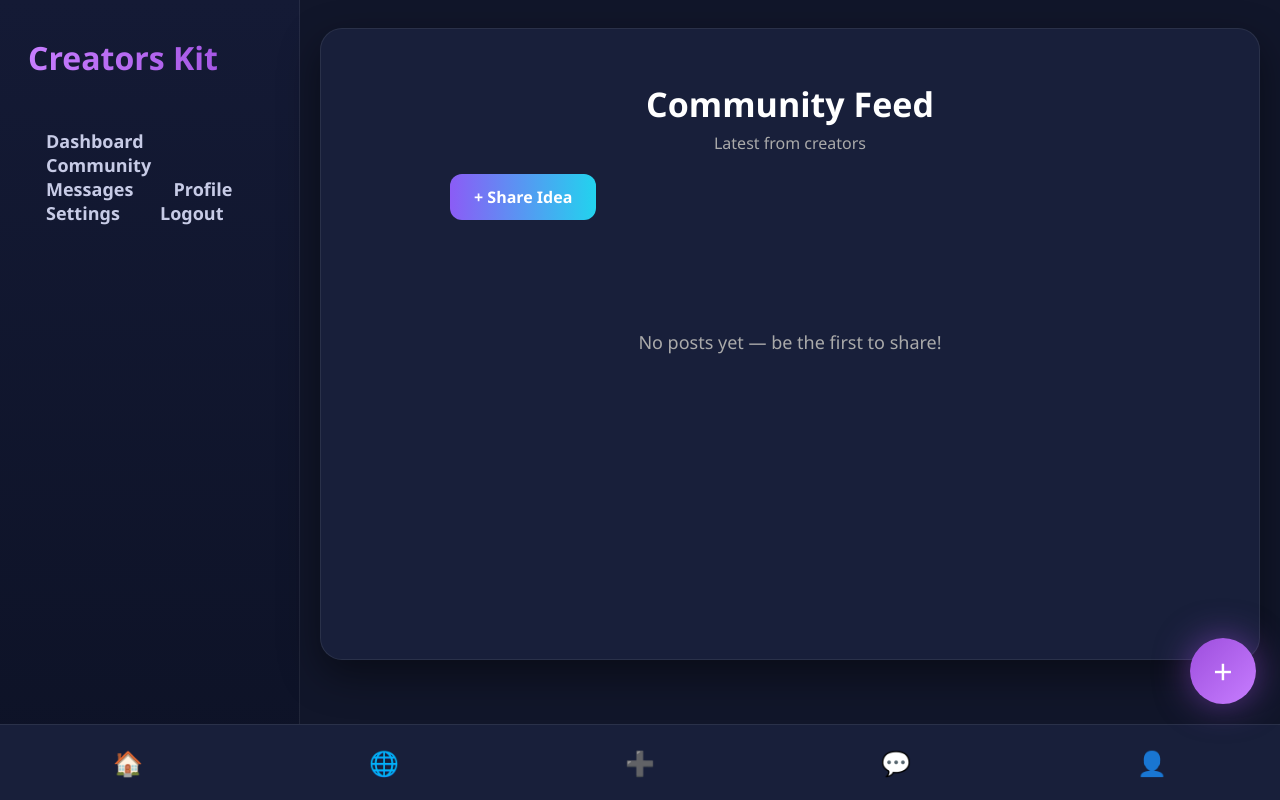
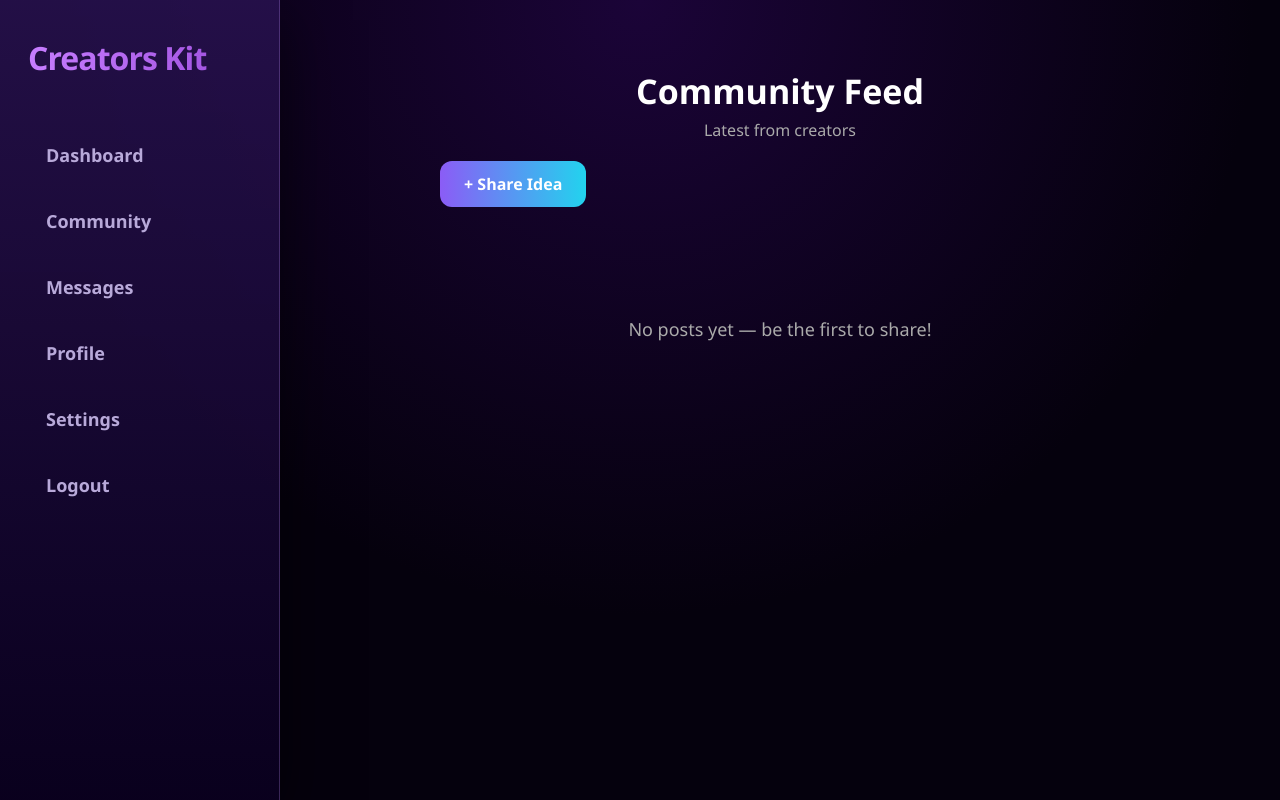
Before and after one commit to drwttierney-wq/Creatorskit, a Flask app: page /community in a window 1280 px wide. Run offline with Flask 3, Linux system fonts and the light colour scheme; the visitor is signed in with stand-in values (Sample User, id 1); parts of the project's set-up code (start-up, migrations or seed data) failed here and were passed over.

Commit message:
Update base.html

```diff
--- a/templates/base.html
+++ b/templates/base.html
@@ -7,29 +7,27 @@
 
 <style>
 /* =====================================================
-   DESIGN SYSTEM (LIGHTER / CLEARER)
+   DESIGN TOKENS
 ===================================================== */
 :root {
-  --bg-root: #0b1020;
-  --bg-canvas: #11162a;
-  --bg-panel: #181f3a;
-  --bg-card: #1f2a52;
+  --bg-root: #05010d;
+  --bg-panel: rgba(20, 6, 40, 0.9);
+  --bg-glass: rgba(40, 18, 80, 0.55);
 
-  --border-soft: rgba(255,255,255,0.08);
-  --border-strong: rgba(199,125,255,0.45);
+  --border-soft: rgba(200,150,255,0.25);
+  --border-strong: rgba(200,150,255,0.45);
 
   --text-main: #ffffff;
-  --text-muted: #c7cbe6;
+  --text-muted: #b8a9d9;
 
   --accent-main: #9d4edd;
   --accent-soft: #c77dff;
 
-  --radius-md: 14px;
-  --radius-lg: 22px;
+  --radius-md: 16px;
+  --radius-lg: 24px;
 
-  --shadow-soft: 0 15px 40px rgba(0,0,0,0.45);
-  --shadow-strong: 0 25px 70px rgba(0,0,0,0.6);
-  --shadow-glow: 0 0 35px rgba(157,78,221,0.55);
+  --shadow-soft: 0 20px 60px rgba(0,0,0,0.6);
+  --shadow-glow: 0 0 40px rgba(157,78,221,0.6);
 }
 
 /* =====================================================
@@ -50,7 +48,9 @@ a {
    BODY
 ===================================================== */
 body {
-  background: linear-gradient(180deg, #0f1430, var(--bg-root));
+  background:
+    radial-gradient(circle at top, #1b0438, var(--bg-root) 60%),
+    linear-gradient(180deg, var(--bg-root), #000);
   color: var(--text-main);
   font-family: "Segoe UI", system-ui, sans-serif;
   min-height: 100vh;
@@ -68,43 +68,59 @@ body {
   .sidebar {
     display: flex;
     flex-direction: column;
-    width: 300px;
+    width: 280px;
     padding: 36px 28px;
     background: linear-gradient(
       180deg,
-      #141a35,
-      #0d1226
+      rgba(40,18,80,0.85),
+      rgba(10,0,30,0.95)
     );
     border-right: 1px solid var(--border-soft);
-    box-shadow: var(--shadow-strong);
+    box-shadow: var(--shadow-soft);
   }
 
   .sidebar .logo {
     font-size: 32px;
     font-weight: 900;
     margin-bottom: 50px;
+    letter-spacing: -0.03em;
     background: linear-gradient(90deg, var(--accent-soft), var(--accent-main));
     -webkit-background-clip: text;
     -webkit-text-fill-color: transparent;
   }
 
   .sidebar nav a {
+    display: flex;
+    align-items: center;
     padding: 14px 18px;
     margin-bottom: 14px;
     border-radius: var(--radius-md);
     font-size: 18px;
     font-weight: 600;
     color: var(--text-muted);
-    background: transparent;
     transition: all 0.25s ease;
+    position: relative;
+    overflow: hidden;
+  }
+
+  .sidebar nav a::before {
+    content: "";
+    position: absolute;
+    inset: 0;
+    background: linear-gradient(
+      90deg,
+      rgba(157,78,221,0.25),
+      transparent
+    );
+    opacity: 0;
+    transition: opacity 0.25s ease;
+  }
+
+  .sidebar nav a:hover::before {
+    opacity: 1;
   }
 
   .sidebar nav a:hover {
-    background: linear-gradient(
-      90deg,
-      rgba(157,78,221,0.25),
-      rgba(157,78,221,0.05)
-    );
     color: white;
     transform: translateX(6px);
     box-shadow: var(--shadow-glow);
@@ -112,28 +128,34 @@ body {
 }
 
 /* =====================================================
-   MAIN STRUCTURE
+   MAIN LAYOUT
 ===================================================== */
 .main {
   flex: 1;
   display: flex;
   flex-direction: column;
-  background: var(--bg-canvas);
+  min-height: 100vh;
 }
 
 /* =====================================================
    MOBILE HEADER
 ===================================================== */
 header {
-  background: var(--bg-panel);
+  background: linear-gradient(
+    180deg,
+    rgba(40,18,80,0.9),
+    rgba(10,0,30,0.95)
+  );
   border-bottom: 1px solid var(--border-soft);
   padding: 18px;
   text-align: center;
+  backdrop-filter: blur(12px);
 }
 
 header .logo {
   font-size: 28px;
   font-weight: 900;
+  letter-spacing: -0.03em;
   background: linear-gradient(90deg, var(--accent-soft), var(--accent-main));
   -webkit-background-clip: text;
   -webkit-text-fill-color: transparent;
@@ -146,29 +168,18 @@ header .logo {
 }
 
 /* =====================================================
-   CONTENT CANVAS (IMPORTANT CHANGE)
+   CONTENT
 ===================================================== */
 .content {
   flex: 1;
-  padding: 28px 20px 140px;
-  display: flex;
-  justify-content: center;
+  padding: 26px 20px;
+  padding-bottom: 120px;
 }
 
-.content > * {
-  width: 100%;
-  max-width: 1200px;
-}
-
-/* =====================================================
-   CONTENT BLOCK (ALL PAGES SIT IN THIS VISUALLY)
-===================================================== */
-.page-block {
-  background: var(--bg-panel);
-  border: 1px solid var(--border-soft);
-  border-radius: var(--radius-lg);
-  padding: 32px;
-  box-shadow: var(--shadow-soft);
+@media (min-width: 900px) {
+  .content {
+    padding: 48px;
+  }
 }
 
 /* =====================================================
@@ -179,13 +190,18 @@ header .logo {
   bottom: 0;
   left: 0;
   right: 0;
-  height: 76px;
-  background: var(--bg-panel);
+  height: 74px;
+  background: linear-gradient(
+    180deg,
+    rgba(20,6,40,0.9),
+    rgba(10,0,30,0.98)
+  );
   border-top: 1px solid var(--border-soft);
   display: flex;
   justify-content: space-around;
   align-items: center;
   z-index: 100;
+  backdrop-filter: blur(12px);
 }
 
 .bottom-nav a {
@@ -196,7 +212,13 @@ header .logo {
 
 .bottom-nav a:hover {
   color: white;
-  transform: scale(1.25);
+  transform: scale(1.2);
+}
+
+@media (min-width: 900px) {
+  .bottom-nav {
+    display: none;
+  }
 }
 
 /* =====================================================
@@ -204,22 +226,33 @@ header .logo {
 ===================================================== */
 .fab {
   position: fixed;
-  bottom: 96px;
-  right: 24px;
-  width: 66px;
-  height: 66px;
+  bottom: 92px;
+  right: 22px;
+  width: 64px;
+  height: 64px;
   border-radius: 50%;
   background: linear-gradient(135deg, var(--accent-main), var(--accent-soft));
   display: flex;
   align-items: center;
   justify-content: center;
   font-size: 34px;
-  box-shadow: var(--shadow-glow);
+  box-shadow: 0 15px 50px rgba(157,78,221,0.9);
   z-index: 101;
+  transition: transform 0.25s ease;
+}
+
+.fab:hover {
+  transform: scale(1.1) rotate(8deg);
 }
 
 .fab a {
   color: white;
+}
+
+@media (min-width: 900px) {
+  .fab {
+    display: none;
+  }
 }
 </style>
 </head>
@@ -249,9 +282,7 @@ header .logo {
 {% endif %}
 
 <main class="content">
-  <div class="page-block">
-    {% block content %}{% endblock %}
-  </div>
+{% block content %}{% endblock %}
 </main>
 
 </div>
```
